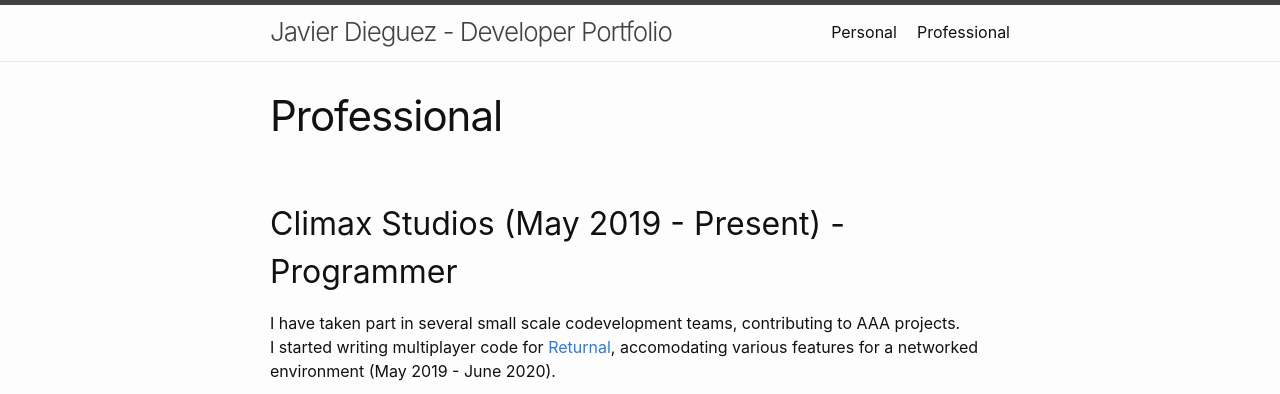
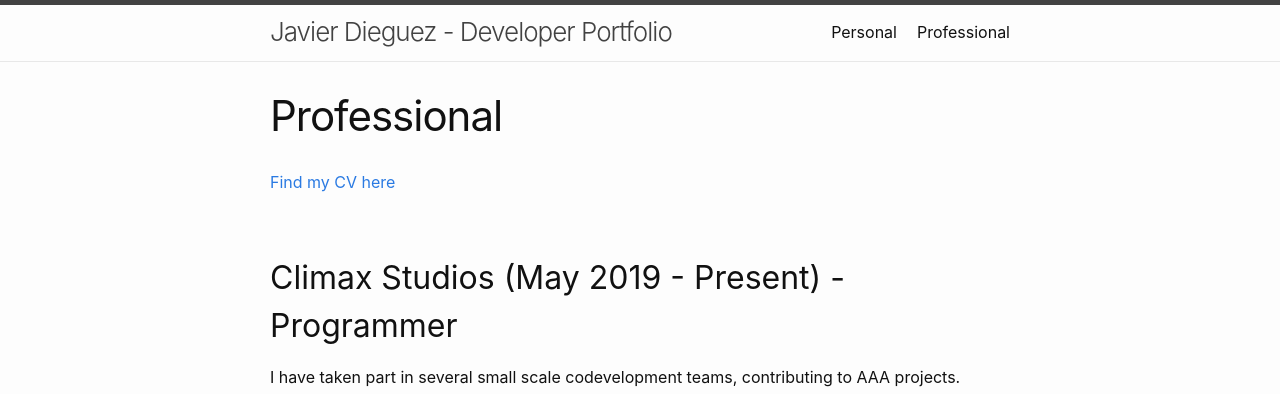
Before and after one commit to JavierDega/javierdega.github.io, a Jekyll site: the page built from professional.markdown, in a window 1280 px wide and 900 px high, cut to the strip 0-394 px from the top of the window. Built offline with Jekyll 4.4.1, drawn with Linux system fonts in a browser that asks for light colours.

Commit message:
Added CV

```diff
--- a/professional.markdown
+++ b/professional.markdown
@@ -3,6 +3,14 @@
 title: Professional
 permalink: /professional/
 ---
+<html>
+  <head>
+    <title>Javier Dieguez's CV</title>
+  </head>
+  <body>
+    <p><a href="../assets/CV.pdf">Find my CV here</a></p>
+  </body>
+</html>
 ## Climax Studios (May 2019 - Present) - Programmer
 I have taken part in several small scale codevelopment teams, contributing
 to AAA projects.
```
Also changed, not shown: index.markdown (+8 -0 lines), 1 other file.
